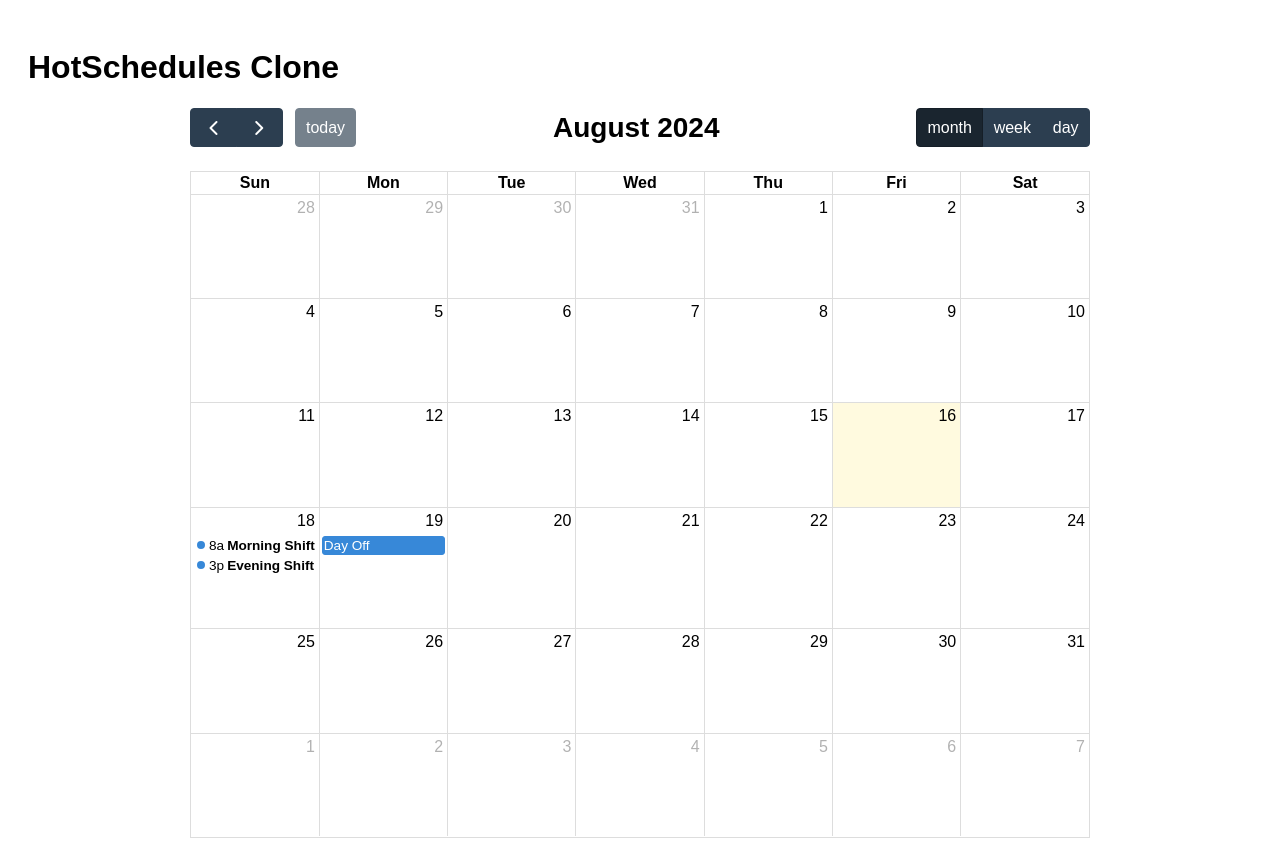
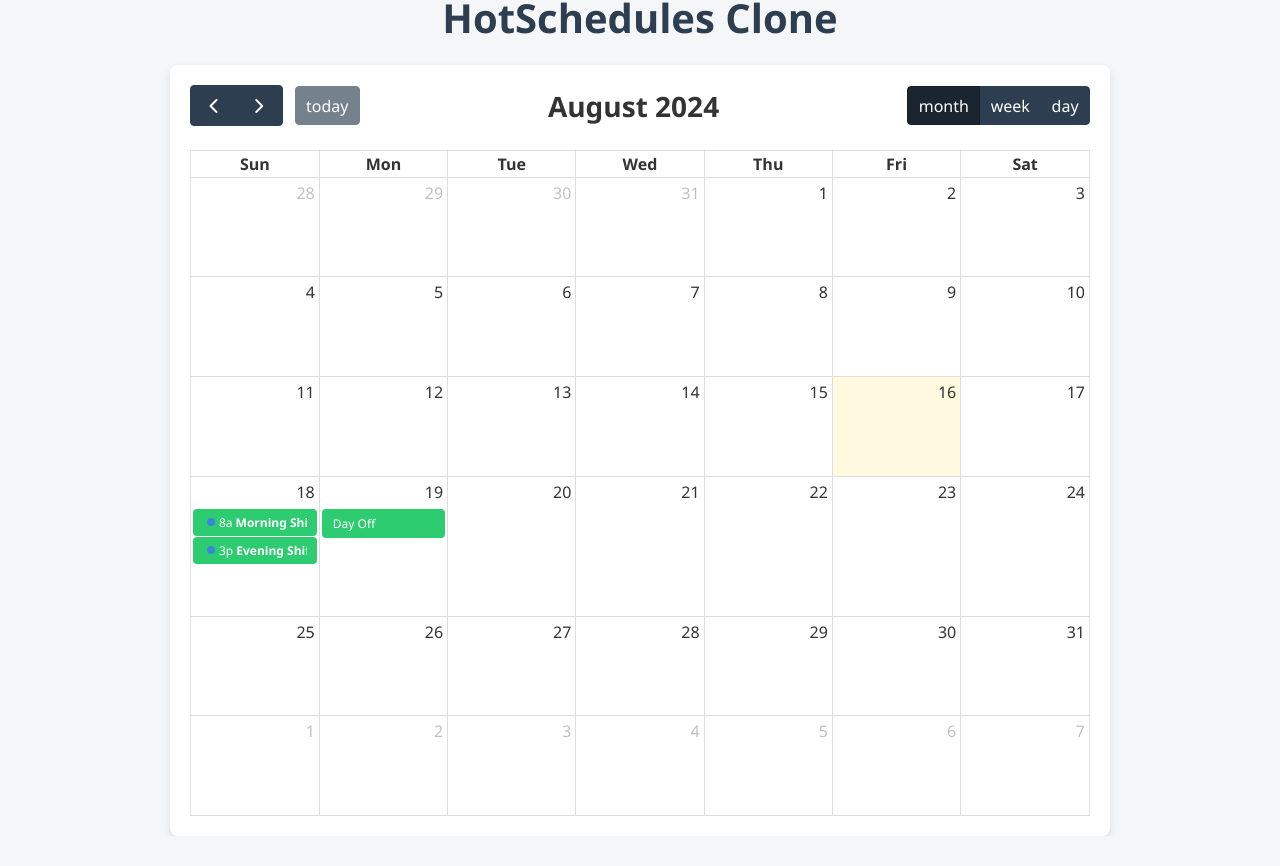
Before and after one commit to llang777/Hollister, a plain HTML site: page index.html in a window 1280 px wide. After the commit the page ends 836 px from the top, so only its background shows below. Drawn offline with nearby package versions, Linux system fonts and the light colour scheme.

Commit message:
initial test again22

```diff
--- a/index.html
+++ b/index.html
@@ -7,20 +7,80 @@
     <link href='https://cdn.jsdelivr.net/npm/fullcalendar@5.11.0/main.min.css' rel='stylesheet' />
     <script src='https://cdn.jsdelivr.net/npm/fullcalendar@5.11.0/main.min.js'></script>
     <style>
+        /* Global Styles */
         body {
-            font-family: Arial, sans-serif;
+            font-family: 'Segoe UI', Tahoma, Geneva, Verdana, sans-serif;
+            background-color: #f4f6f8;
+            color: #333;
+            margin: 0;
+            padding: 0;
+            display: flex;
+            justify-content: center;
+            align-items: center;
+            height: 100vh;
+            flex-direction: column;
+        }
+
+        h1 {
+            font-size: 2.5rem;
+            margin-bottom: 20px;
+            color: #2c3e50;
+        }
+
+        #calendar-container {
+            background-color: #fff;
+            box-shadow: 0 4px 8px rgba(0, 0, 0, 0.1);
+            border-radius: 8px;
             padding: 20px;
+            max-width: 900px;
+            width: 100%;
         }
+
         #calendar {
-            max-width: 900px;
+            max-width: 100%;
             margin: 0 auto;
+        }
+
+        /* FullCalendar Customization */
+        .fc-toolbar {
+            margin-bottom: 20px;
+        }
+
+        .fc-button {
+            background-color: #3498db;
+            color: #fff;
+            border: none;
+            border-radius: 4px;
+            padding: 10px 15px;
+            font-size: 14px;
+            margin: 0 5px;
+            transition: background-color 0.3s;
+        }
+
+        .fc-button:hover {
+            background-color: #2980b9;
+        }
+
+        .fc-today {
+            background-color: #ecf0f1 !important;
+        }
+
+        .fc-daygrid-event {
+            background-color: #2ecc71;
+            border: none;
+            border-radius: 4px;
+            padding: 5px 10px;
+            font-size: 12px;
+            color: #fff;
         }
     </style>
 </head>
 <body>
 
     <h1>HotSchedules Clone</h1>
-    <div id='calendar'></div>
+    <div id="calendar-container">
+        <div id="calendar"></div>
+    </div>
 
     <script>
         document.addEventListener('DOMContentLoaded', function() {
```
